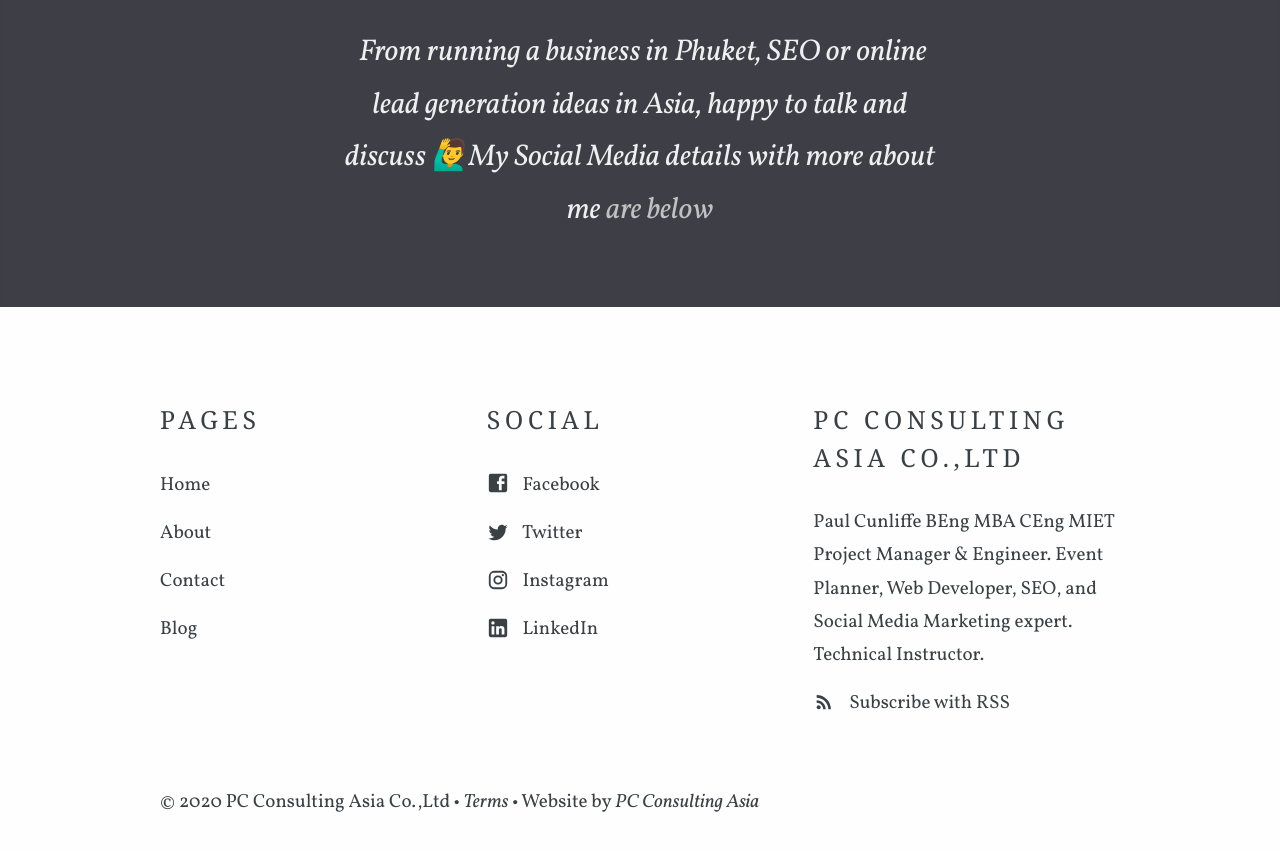
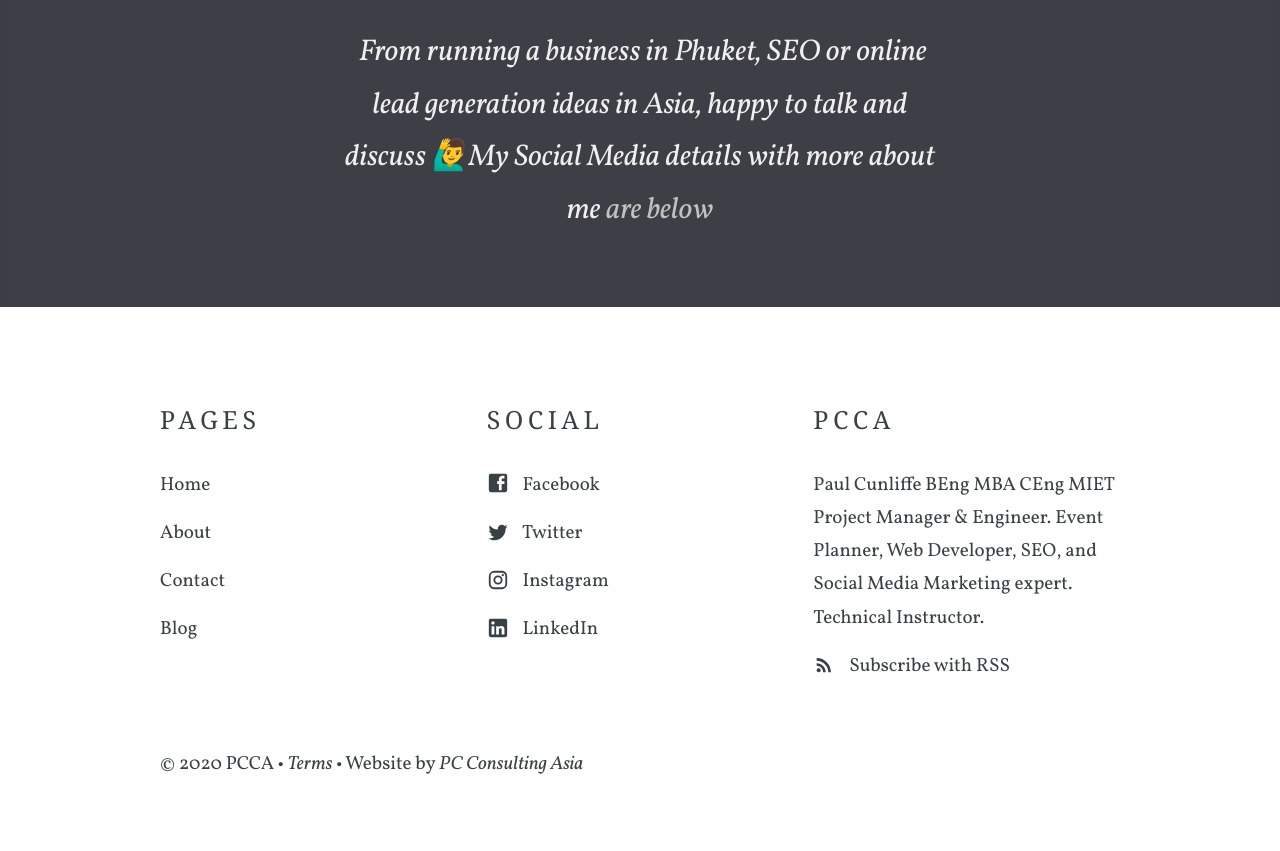
Before and after one commit to pcconsultingasia/JEKYLL-pc-consulting-asia, a Jekyll site: the page built from index.html, in a window 1280 px wide and 900 px high, scrolled down 1349 px. Shown: the top 851 px of the window. Built offline with Jekyll 4.4.1, drawn with Linux system fonts in a browser that asks for light colours; some web fonts are replaced; some of the changed text lies outside the part shown.

Commit message:
Updated '_data/company.yml' via CloudCannon

```diff
--- a/_data/company.yml
+++ b/_data/company.yml
@@ -1,11 +1,10 @@
-title: 'PC Consulting Asia Co.,Ltd'
+title: PCCA
 description: >-
   Paul Cunliffe BEng MBA CEng MIET
-
 
   Project Manager & Engineer. Event Planner, Web Developer, SEO, and Social
   Media Marketing expert. Technical Instructor.
 contact_email_address: paul@pcconsultingasia.com
 contact_phone_number: +66 878957026
 address: '22/35 Moo.3, Vichit Subdistrict, Muang District, Phuket, 83000'
-postal_address:
+postal_address: '22/35 Moo.3, Vichit Subdistrict, Muang District, Phuket, 83000'
```
